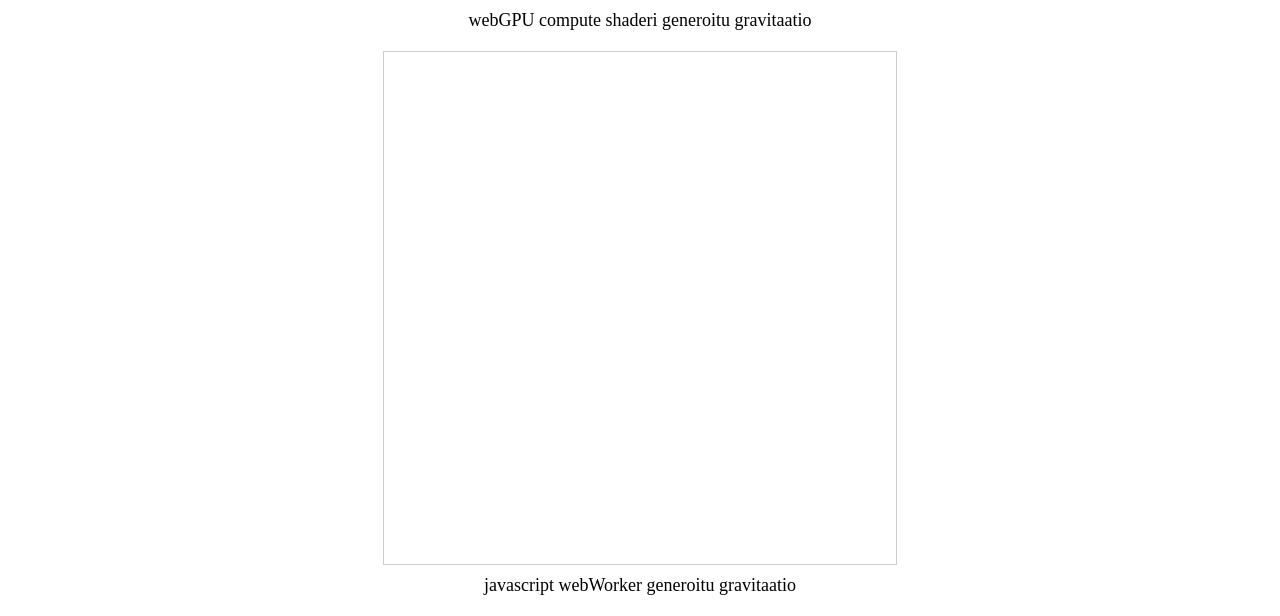
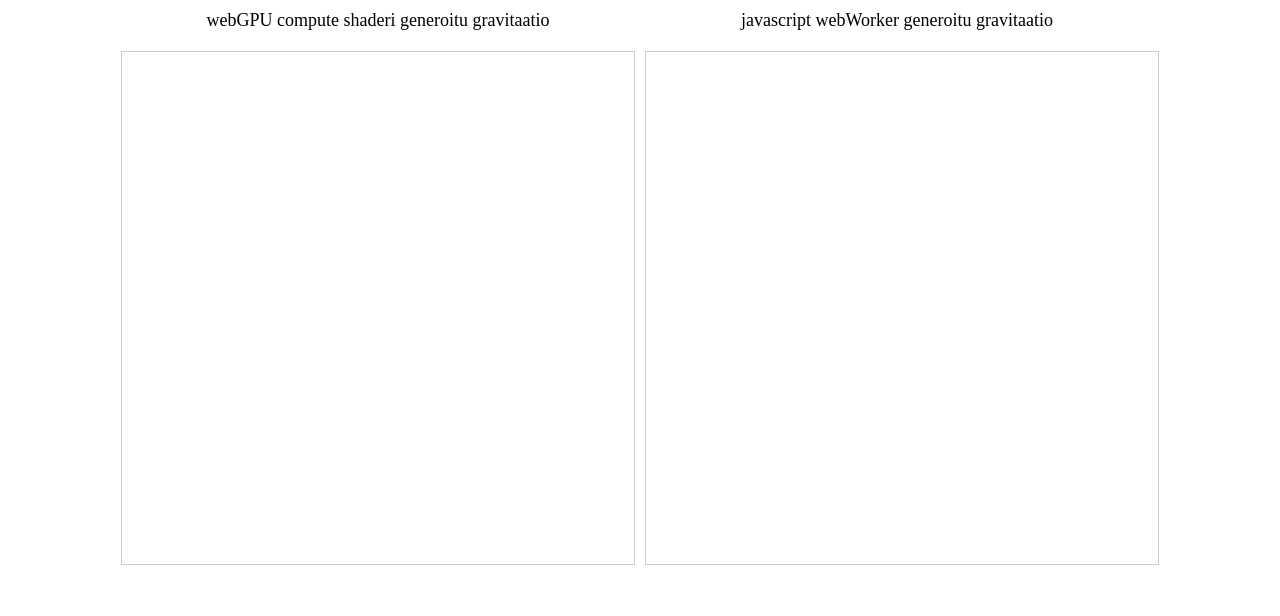
Before and after one commit to ottohh/Junction2023, a plain HTML site: page index.html in a window 1280 px wide. Shown: the top 616 px of the page. Drawn offline with Linux system fonts and the light colour scheme.

Commit message:
Displays side-by-side

```diff
--- a/index.html
+++ b/index.html
@@ -31,10 +31,16 @@
 		  margin-left: 10px;
 		}
 	  </style>
-	<p>webGPU compute shaderi generoitu gravitaatio</p>
-	<canvas width="512" height="512"></canvas>
-	<p>javascript webWorker generoitu gravitaatio</p>
-	<iframe src="index3.html" width="512" height="512"></iframe>
+	<div style ="display:flex">
+		<div>
+			<p>webGPU compute shaderi generoitu gravitaatio</p>
+			<canvas width="512" height="512"></canvas>
+		</div>
+		<div>
+			<p>javascript webWorker generoitu gravitaatio</p>
+			<iframe src="index3.html" width="512" height="512"></iframe>
+		</div>
+	</div>
     <script type="module">
 				const adapter = await navigator.gpu?.requestAdapter();
 				const device = await adapter?.requestDevice();
```
